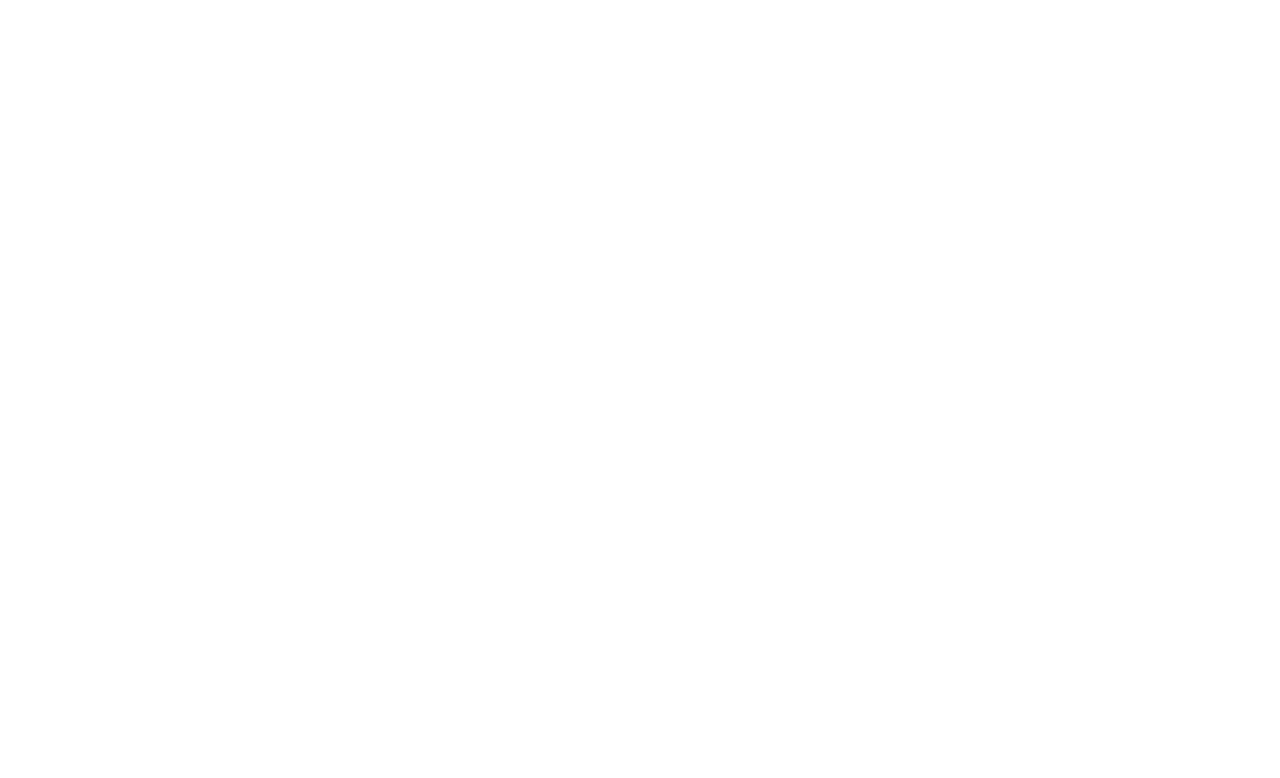
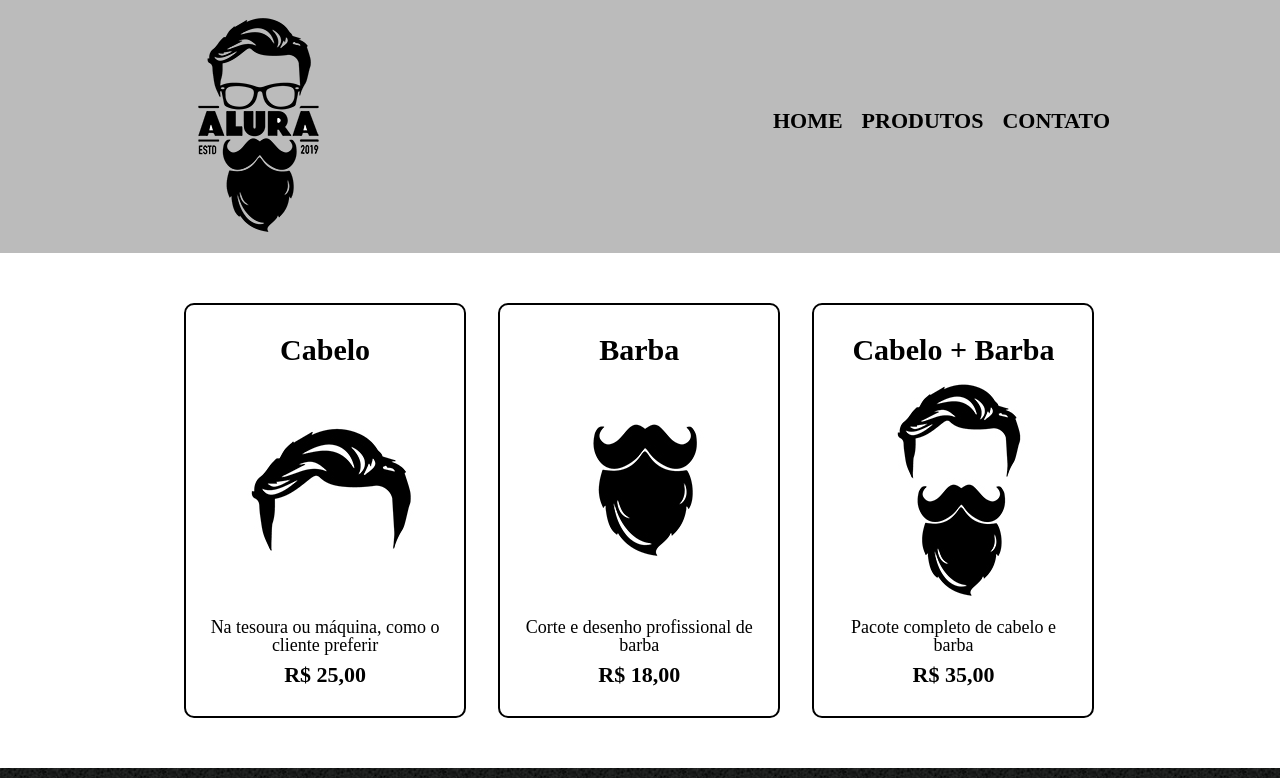
Before and after one commit to joao-antonio-gomes/siteBarbearia, a plain HTML site: page produtos.html in a window 1280 px wide. Shown: the top 778 px of the page. Drawn offline with Linux system fonts and the light colour scheme.

Commit message:
Pagina Produtos finalizada

```diff
--- a/css/produtos.css
+++ b/css/produtos.css
@@ -0,0 +1,86 @@
+header {
+  background: #bbbbbb;
+  padding: 20px 0;
+}
+
+.caixa {
+  position: relative;
+  width: 940px;
+  margin: 0 auto;
+}
+
+nav {
+  position: absolute;
+  top: 110px;
+  right: 0px;
+}
+
+nav li {
+  display: inline;
+  margin: 0 0 0 15px;
+}
+
+nav a {
+  text-transform: uppercase;
+  color: #000000;
+  font-weight: bold;
+  font-size: 22px;
+  text-decoration: none;
+}
+
+nav a:hover {
+  color: #c78c19;
+  text-decoration: underline;
+}
+
+.produtos {
+  width: 940px;
+  margin: 0 auto;
+  padding: 50px 0;
+}
+
+.produtos li {
+  display: inline-block;
+  text-align: center;
+  width: 30%;
+  vertical-align: top;
+  margin: 0 1.5%;
+  padding: 30px 20px;
+  box-sizing: border-box;
+  border: 2px solid #000000;
+  border-radius: 10px;
+}
+
+.produtos li:hover {
+  border-color: #c78c19;
+}
+
+.produtos li:active {
+  border-color: #088c19;
+}
+
+.produtos h2 {
+  font-size: 30px;
+  font-weight: bold;
+}
+
+.produto-descricao {
+  font-size: 18px;
+}
+
+.produto-preco {
+  font-size: 22px;
+  font-weight: bold;
+  margin-top: 10px;
+}
+
+.rodape {
+  text-align: center;
+  background: url("/imagens/bg.jpg");
+  padding: 40px 0px;
+}
+
+.copyright {
+  color: #d4c5c5;
+  font-size: 13px;
+}
--- a/produtos.html
+++ b/produtos.html
@@ -3,9 +3,54 @@
   <head>
     <meta charset="UTF-8" />
     <link rel="stylesheet" href="css/produtos.css" />
-    <!-- <link rel="stylesheet" href="css/reset.css" /> -->
+    <link rel="stylesheet" href="css/reset.css" />
     <meta name="viewport" content="width=device-width, initial-scale=1.0" />
     <title>Produtos - Barbearia Alura</title>
   </head>
-  <body></body>
+  <body>
+    <header class="cabecalho">
+      <div class="caixa">
+        <h1>
+          <img src="imagens/logo.png" alt="" />
+        </h1>
+        <nav>
+          <ul>
+            <a href="index.html"><li>Home</li></a>
+            <a href=""><li>Produtos</li></a>
+            <a href=""><li>Contato</li></a>
+          </ul>
+        </nav>
+      </div>
+    </header>
+
+    <main>
+      <ul class="produtos">
+        <li>
+          <h2>Cabelo</h2>
+          <img src="imagens/cabelo.jpg" />
+          <p class="produto-descricao">
+            Na tesoura ou máquina, como o cliente preferir
+          </p>
+          <p class="produto-preco">R$ 25,00</p>
+        </li>
+        <li>
+          <h2>Barba</h2>
+          <img src="imagens/barba.jpg" />
+          <p class="produto-descricao">Corte e desenho profissional de barba</p>
+          <p class="produto-preco">R$ 18,00</p>
+        </li>
+        <li>
+          <h2>Cabelo + Barba</h2>
+          <img src="imagens/cabelo+barba.jpg" />
+          <p class="produto-descricao">Pacote completo de cabelo e barba</p>
+          <p class="produto-preco">R$ 35,00</p>
+        </li>
+      </ul>
+    </main>
+
+    <footer class="rodape">
+      <img src="imagens/logo-branco.png" />
+      <p class="copyright">&copy; Copyright Barbearia Alura - 2019</p>
+    </footer>
+  </body>
 </html>
```
Also changed, not shown: imagens/bg.jpg (added).
